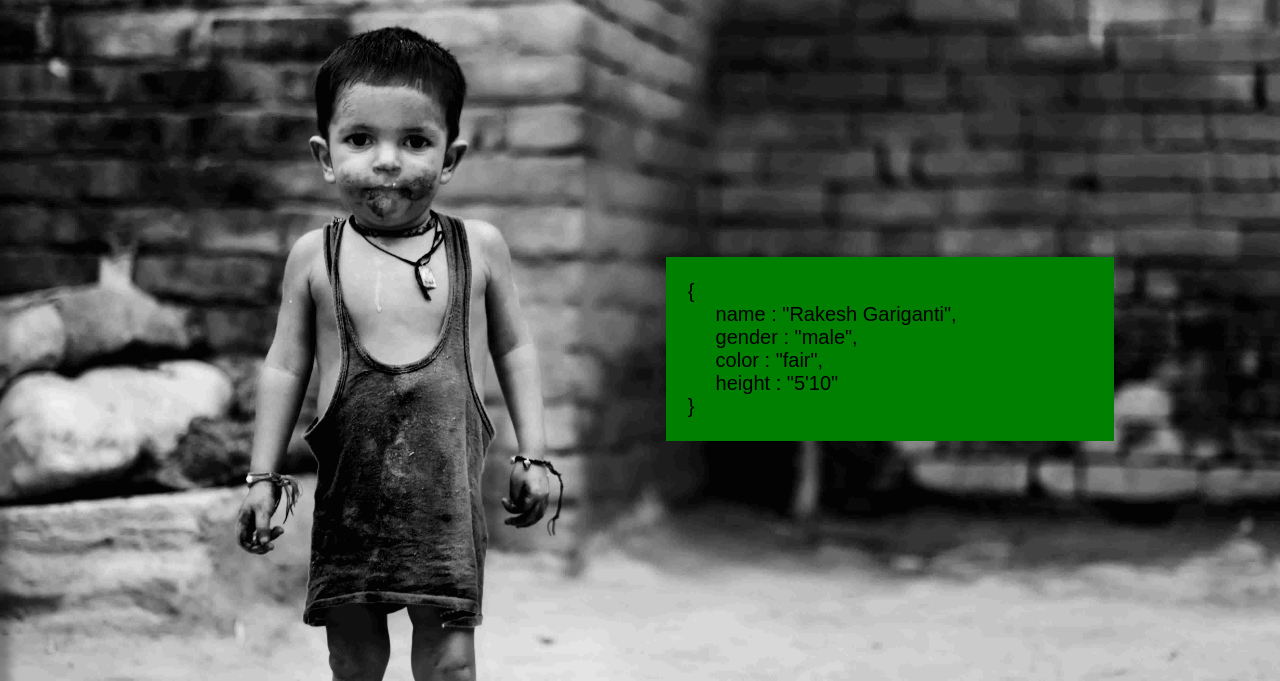
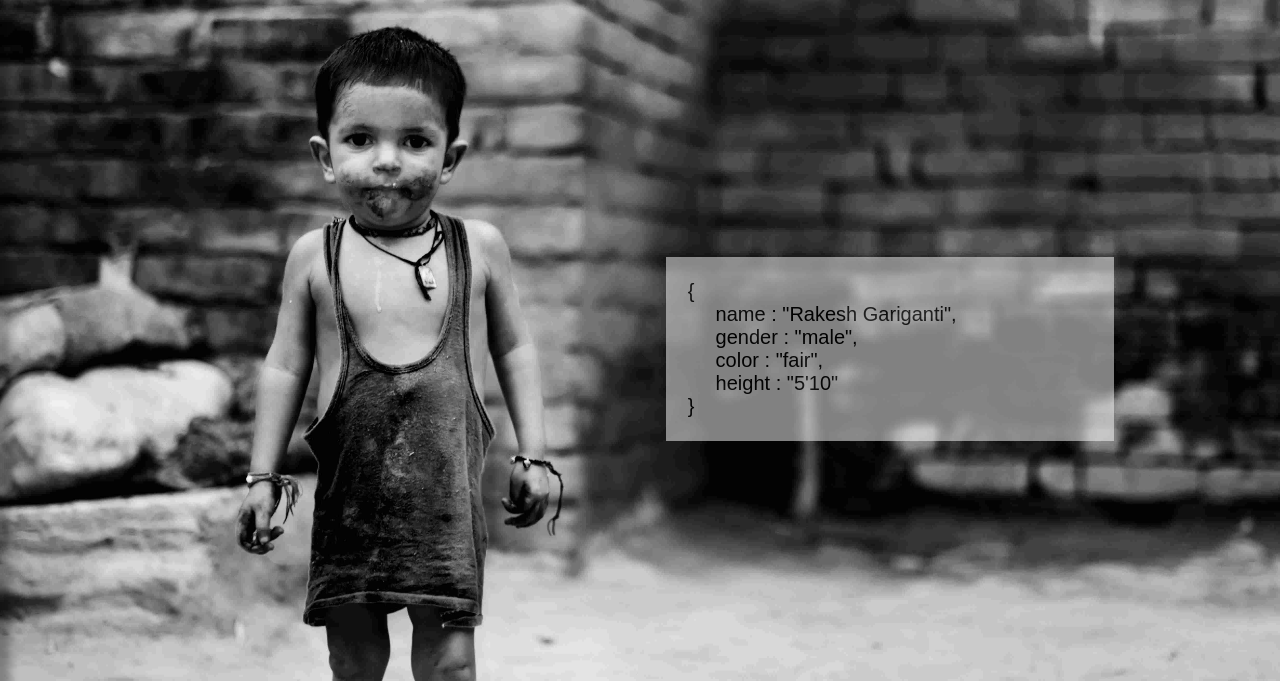
Before and after one commit to rakeshgariganti/rakeshgariganti.github.io, a plain HTML site: page index.html in a window 1280 px wide. Shown: the part 119-800 px from the top of the page. Drawn offline with Linux system fonts and the light colour scheme.

Commit message:
Update style.css

```diff
--- a/css/style.css
+++ b/css/style.css
@@ -145,7 +145,8 @@ html,body{
 	right: 13%;
 	width:35%;
 	font-size:20px;
-	background:green;
+	background:#FFFFFF;
+	opacity:.50;
 	/*
 	background: -webkit-linear-gradient(left, rgba(255,255,255,0) ,rgba(110,205,39,1));
 	background: -o-linear-gradient(left, rgba(255,255,255,0) ,rgba(110,205,39,1));
```
